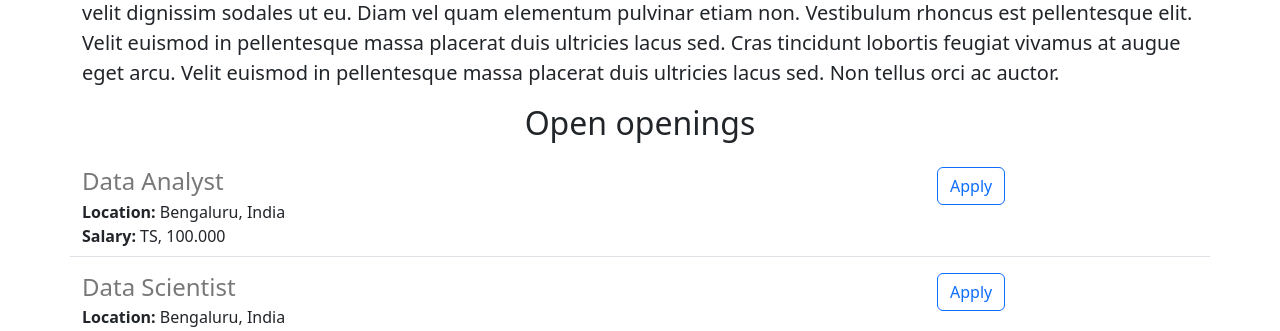
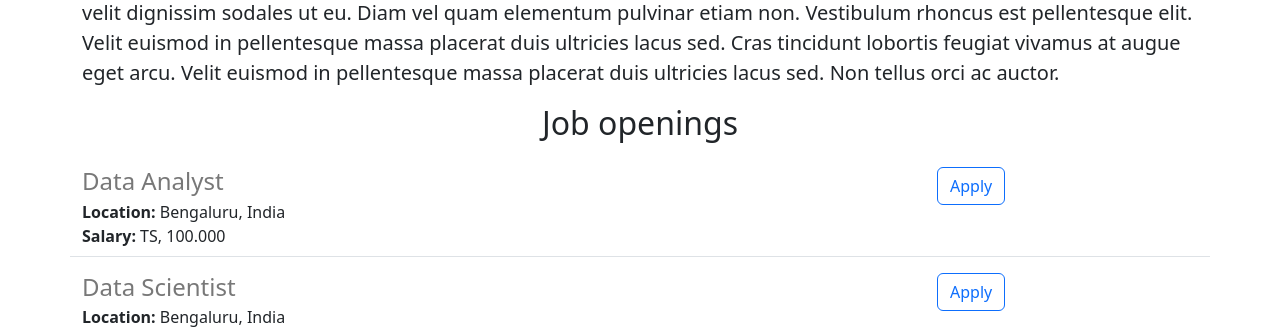
Before and after one commit to radamhu/jovian-careers-website-v2, a Flask app: page / in a window 1280 px wide. Shown: the part 572-903 px from the top of the page. Run offline with Flask 2, Linux system fonts and the light colour scheme.

Commit message:
latest version

```diff
--- a/templates/home.html
+++ b/templates/home.html
@@ -23,7 +23,7 @@
     <p class="lead">
       Lorem ipsum dolor sit amet, consectetur adipiscing elit, sed do eiusmod tempor incididunt ut labore et dolore magna aliqua. Sed risus ultricies tristique nulla aliquet enim tortor at. Tristique et egestas quis ipsum suspendisse. Nunc sed velit dignissim sodales ut eu. Diam vel quam elementum pulvinar etiam non. Vestibulum rhoncus est pellentesque elit. Velit euismod in pellentesque massa placerat duis ultricies lacus sed. Cras tincidunt lobortis feugiat vivamus at augue eget arcu. Velit euismod in pellentesque massa placerat duis ultricies lacus sed. Non tellus orci ac auctor.
     </p>
-    <h2 class="text-center mt-2 mb-4">Open openings</h2>
+    <h2 class="text-center mt-2 mb-4">Job openings</h2>
     <p>
       {% for job in jobs %}
         {% include 'jobitem.html' %}
```
